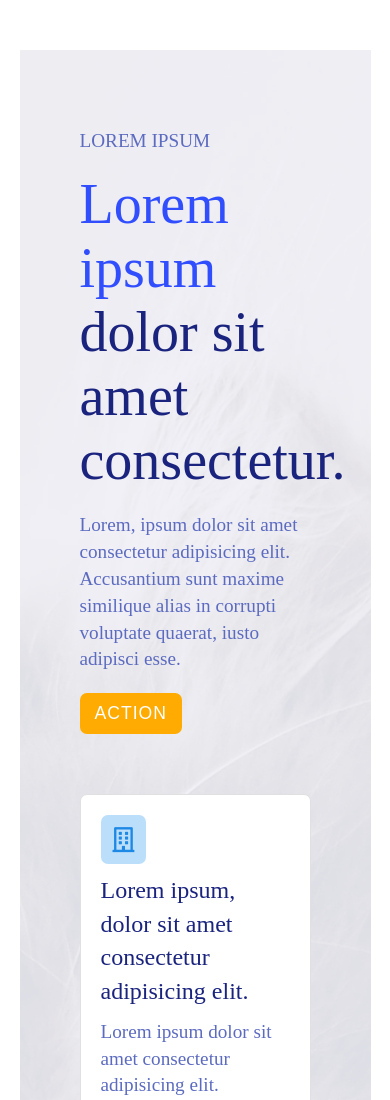
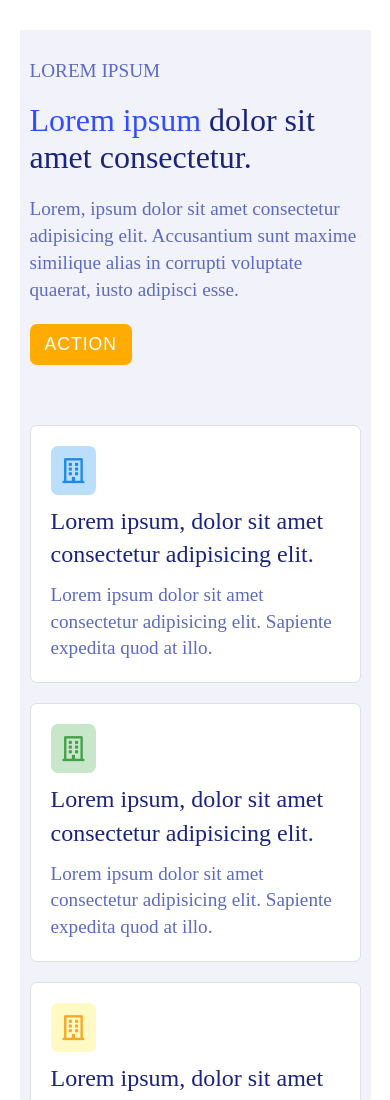
Before and after one commit to jacekmaciejak/zadanie, a plain HTML site: page index.html in a window 390 px wide. Shown: the top 1100 px of the page. Drawn offline with Linux system fonts and the light colour scheme.

Commit message:
Styles have been fixed

```diff
--- a/style.css
+++ b/style.css
@@ -9,6 +9,7 @@
 * {
     margin: 0;
     padding: 0;
+    -webkit-box-sizing: border-box;
     box-sizing: border-box;
 }
 
@@ -24,14 +25,16 @@ p {
 
 .container {
     width: 90%;
-    margin: 50px auto;
-    padding: 50px;
+    margin: 30px auto;
+    padding: 30px;
+    display: -webkit-box;
+    display: -ms-flexbox;
     display: flex;
     background-color: #f1f2fa;
     position: relative;
 }
 
-.container:before {
+.container::before {
     content: ' ';
     display: block;
     position: absolute;
@@ -39,11 +42,12 @@ p {
     top: 0;
     width: 100%;
     height: 100%;
-    opacity: 0.1;
     background-image: url('img.jpg');
     background-repeat: no-repeat;
     background-position: center;
     background-size: cover;
+    opacity: 0.1;
+
 }
 
 .container>div {
@@ -53,9 +57,18 @@ p {
 
 .text__panel {
     width: 50%;
+    display: -webkit-box;
+    display: -ms-flexbox;
     display: flex;
+    -webkit-box-orient: vertical;
+    -webkit-box-direction: normal;
+    -ms-flex-direction: column;
     flex-direction: column;
+    -webkit-box-pack: center;
+    -ms-flex-pack: center;
     justify-content: center;
+    -webkit-box-align: start;
+    -ms-flex-align: start;
     align-items: flex-start;
 }
 
@@ -93,7 +106,9 @@ p {
 
 .box__panel {
     width: 50%;
+    display: -ms-grid;
     display: grid;
+    -ms-grid-columns: 1fr 1fr;
     grid-template-columns: 1fr 1fr;
 }
 
@@ -101,8 +116,15 @@ p {
     background-color: #fff;
     margin: 10px;
     padding: 20px;
+    display: -webkit-box;
+    display: -ms-flexbox;
     display: flex;
+    -webkit-box-orient: vertical;
+    -webkit-box-direction: normal;
+    -ms-flex-direction: column;
     flex-direction: column;
+    -webkit-box-align: start;
+    -ms-flex-align: start;
     align-items: start;
     row-gap: 10px;
     border: 1px solid #e0e0e0;
@@ -164,8 +186,15 @@ p {
 
 @media only screen and (max-width: 1200px) {
     .container {
+        -webkit-box-orient: vertical;
+        -webkit-box-direction: normal;
+        -ms-flex-direction: column;
         flex-direction: column;
+        -webkit-box-align: center;
+        -ms-flex-align: center;
         align-items: center;
+        -webkit-box-pack: center;
+        -ms-flex-pack: center;
         justify-content: center;
     }
 
@@ -175,6 +204,8 @@ p {
 
     .box__panel {
         width: 100%;
+        -webkit-box-pack: center;
+        -ms-flex-pack: center;
         justify-content: center;
     }
 
@@ -185,9 +216,28 @@ p {
 }
 
 @media only screen and (max-width: 700px) {
+    .container {
+        padding: 0;
+    }
+
+    .text__panel h1 {
+        font-size: 2rem;
+    }
 
     .box__panel {
+        -ms-grid-columns: 1fr;
         grid-template-columns: 1fr;
     }
 
 }
+
+@media only screen and (max-width: 400px) {
+    .container::before {
+        background-image: none;
+    }
+
+    .container .text__panel h1 {
+        font-size: 2rem;
+    }
+
+}
```
